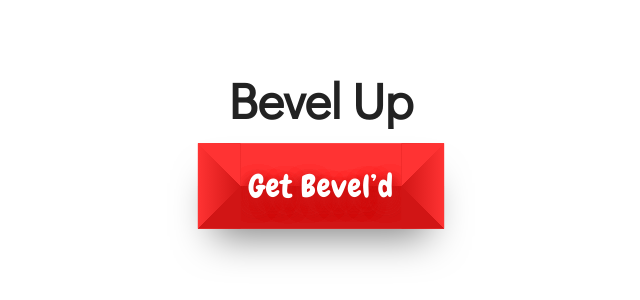
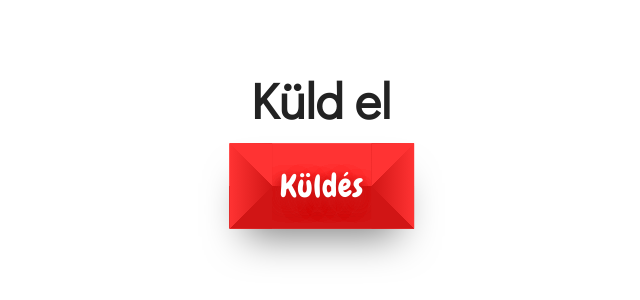
Before and after one commit to JTBBroskoo/JTBBroskoo, a plain HTML site: page scss-beveled-buttons/index.html in a window 1280 px wide. Shown: the part 250-550 px from the top of the page, without its empty margins (319-959 px from the left). Drawn offline with nearby package versions, Linux system fonts and the light colour scheme.

Commit message:
modified:   scss-beveled-buttons/index.html

```diff
--- a/scss-beveled-buttons/index.html
+++ b/scss-beveled-buttons/index.html
@@ -2,7 +2,7 @@
 <html lang="en" >
 <head>
   <meta charset="UTF-8">
-  <title>CodePen - SCSS Beveled Buttons</title>
+  <title>SCSS Beveled Buttons</title>
   <link rel="stylesheet" href="https://cdnjs.cloudflare.com/ajax/libs/normalize/5.0.0/normalize.min.css">
 <link rel='stylesheet' href='https://fonts.googleapis.com/css?family=Chewy|Didact+Gothic'><link rel="stylesheet" href="./style.css">
 
@@ -10,8 +10,8 @@
 <body>
 <!-- partial:index.partial.html -->
 <input type="checkbox" name="button" id="button">
-<label class="bevel" for="button">Get Bevel’d</label>
-<span>Bevel Up</span>
+<label class="bevel" for="button">Küldés</label>
+<span>Küld el</span>
 <!-- partial -->
 
 </body>
```
